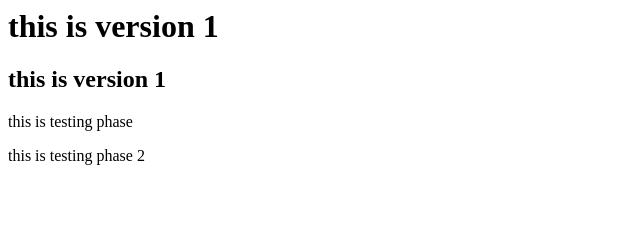
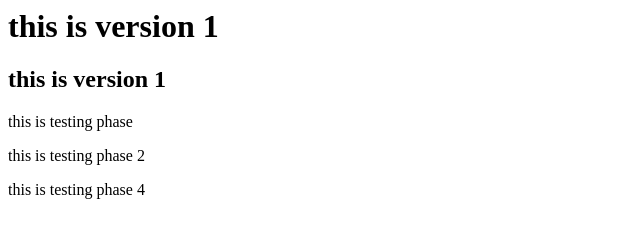
Before and after one commit to Shaxim1969/shahid-, a plain HTML site: page index.html in a window 1280 px wide. Shown: the whole page, without its empty margins (0-640 px from the left). Drawn offline with Linux system fonts and the light colour scheme.

Commit message:
version 5

```diff
--- a/index.html
+++ b/index.html
@@ -3,3 +3,4 @@
 <!-- testing -->
 <p>this is testing phase</p>
 <p>this is testing phase 2</p>
+<p>this is testing phase 4</p>
```
